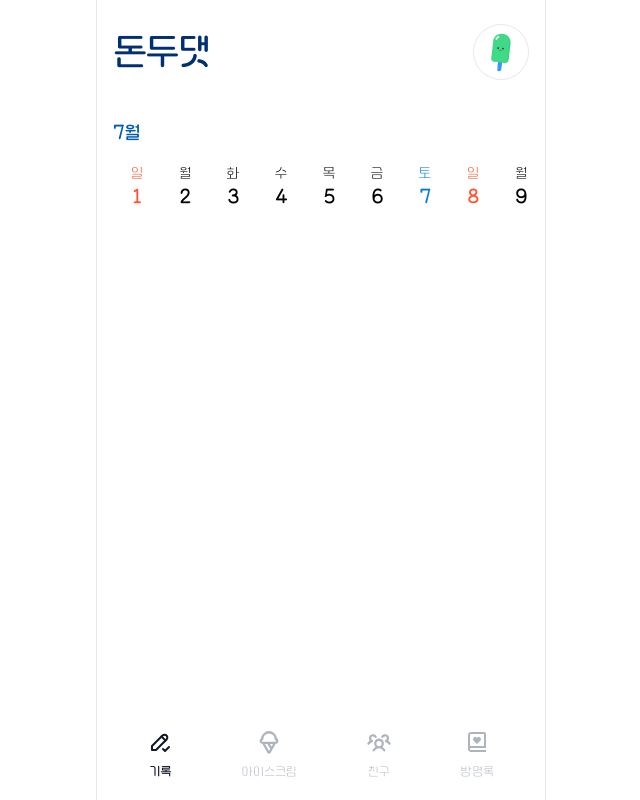
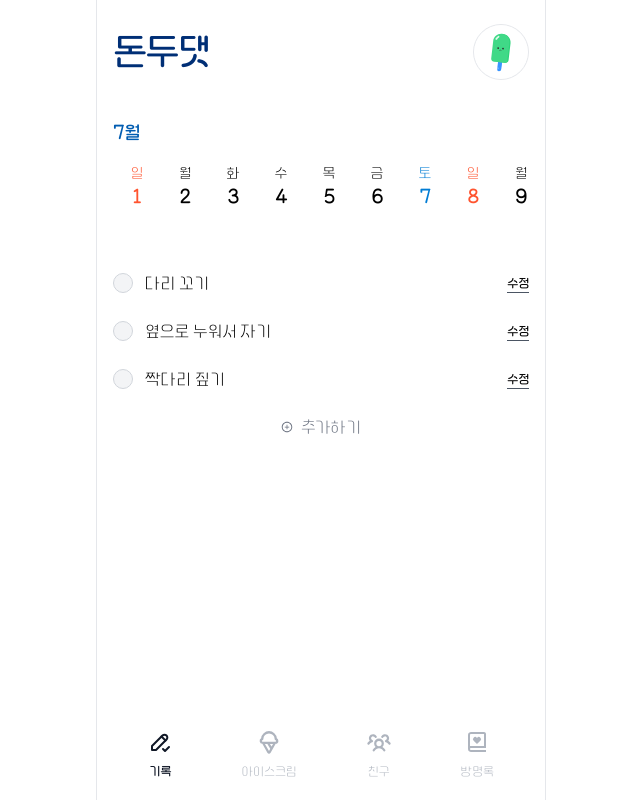
Before and after one commit to LikeLion-KW-TEAM2/TEAM_2_FE, a React (Vite) app: page /record in a window 1280 px wide. Shown: the whole page, without its empty margins (319-959 px from the left). Built offline with nearby package versions, Linux system fonts and the light colour scheme.

Commit message:
feat : 기록 페이지 리스트 구현

```diff
--- a/src/pages/record/Record.tsx
+++ b/src/pages/record/Record.tsx
@@ -1,12 +1,26 @@
 import HeaderWithProfile from '@/components/HeaderWithProfile'
 import HabitCalendar from './components/HabitCalander'
 import NavLayout from '@/components/NavLayout'
+import HabitItem from './components/HabitItem'
+import { AiOutlinePlusCircle } from 'react-icons/ai'
+
+const RECORD_LIST = ['다리 꼬기', '옆으로 누워서 자기', '짝다리 짚기']
 
 const Record = () => {
   return (
     <NavLayout>
       <HeaderWithProfile />
       <HabitCalendar />
+
+      <div className="flexColumn mt-[60px] gap-6">
+        {RECORD_LIST.map((item) => (
+          <HabitItem item={item} />
+        ))}
+        <div className="flexAlign gap-2 self-center text-secondary-500">
+          <AiOutlinePlusCircle size={12} />
+          <p className="text-medium">추가하기</p>
+        </div>
+      </div>
     </NavLayout>
   )
 }
--- a/src/pages/record/components/HabitCalander.tsx
+++ b/src/pages/record/components/HabitCalander.tsx
@@ -10,12 +10,12 @@ const HabitCalendar = () => {
   const [date, setDate] = useState(now.get('date'))
   const daysInMonth = dayjs(`${year}-${month}`).daysInMonth()
 
-  const CURRENT_DAY_STYLE = `bg-primary-300 rounded-full `
+  const CURRENT_DAY_STYLE = `bg-primary-200 rounded-full`
 
   return (
-    <div className="margin-auto h-[450px] w-full">
+    <div className="margin-auto w-full">
       <p className="mb-4 text-large font-bold text-primary-700">{month}월</p>
-      <div className="flex flex-nowrap overflow-x-scroll">
+      <div className="flex flex-nowrap overflow-x-scroll scrollbar-hide">
         {Array.from({ length: daysInMonth }, (_, i) => {
           const day = dayjs(`${year}-${month}-${i}`).format('dd')
           return (
--- /dev/null
+++ b/src/pages/record/components/HabitItem.tsx
@@ -0,0 +1,25 @@
+import { useToggle } from '@/hooks/useToggle'
+import { AiOutlineClose } from 'react-icons/ai'
+
+const HabitItem = ({ item }: { item: string }) => {
+  const [isChecked, handleChecked] = useToggle()
+
+  return (
+    <div className="flexAlign gap-3">
+      <div className="cursor-pointer" onClick={handleChecked}>
+        {isChecked ? (
+          <AiOutlineClose size={20} className="text-error-primary" />
+        ) : (
+          <div className="h-[20px] w-[20px] rounded-full border border-secondary-300 bg-secondary-100" />
+        )}
+      </div>
+
+      <p className="mr-auto">{item}</p>
+      <p className="cursor-pointer border-b-[0.3px] border-secondary-600 text-xsmall font-bold">
+        수정
+      </p>
+    </div>
+  )
+}
+
+export default HabitItem
```
